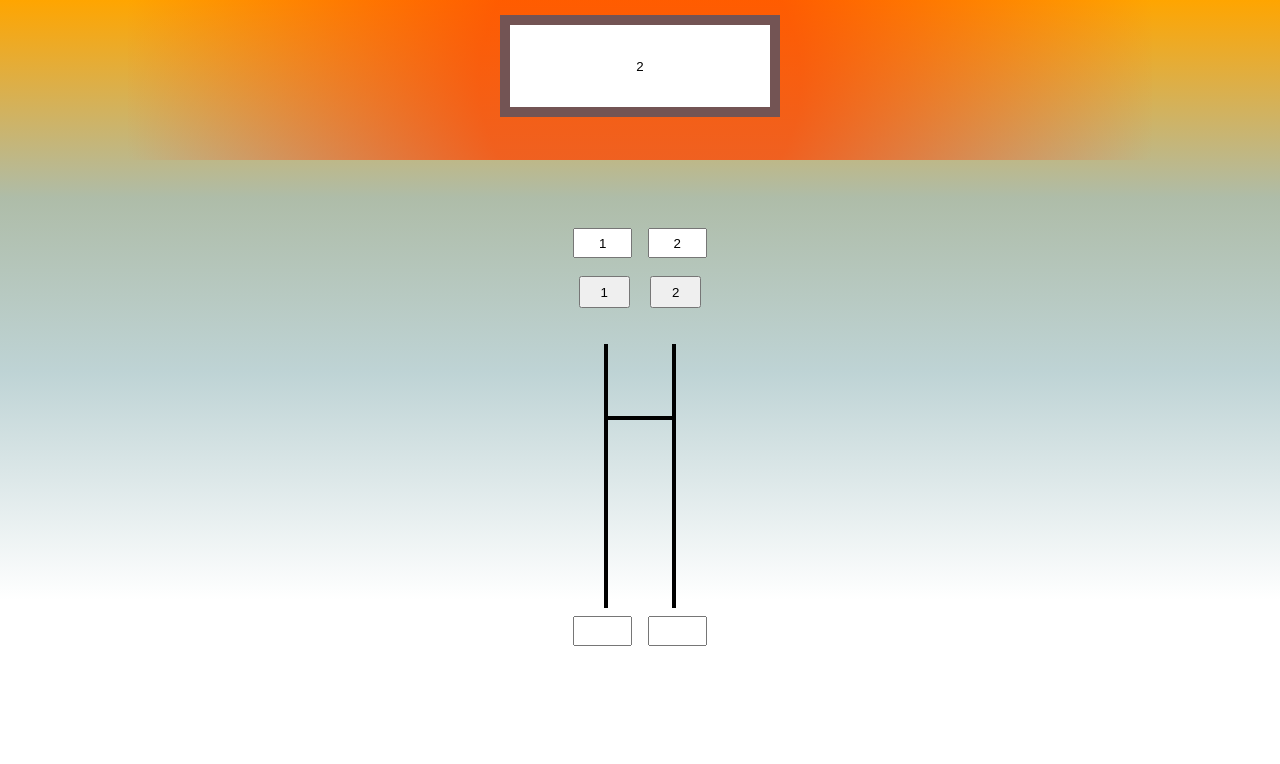
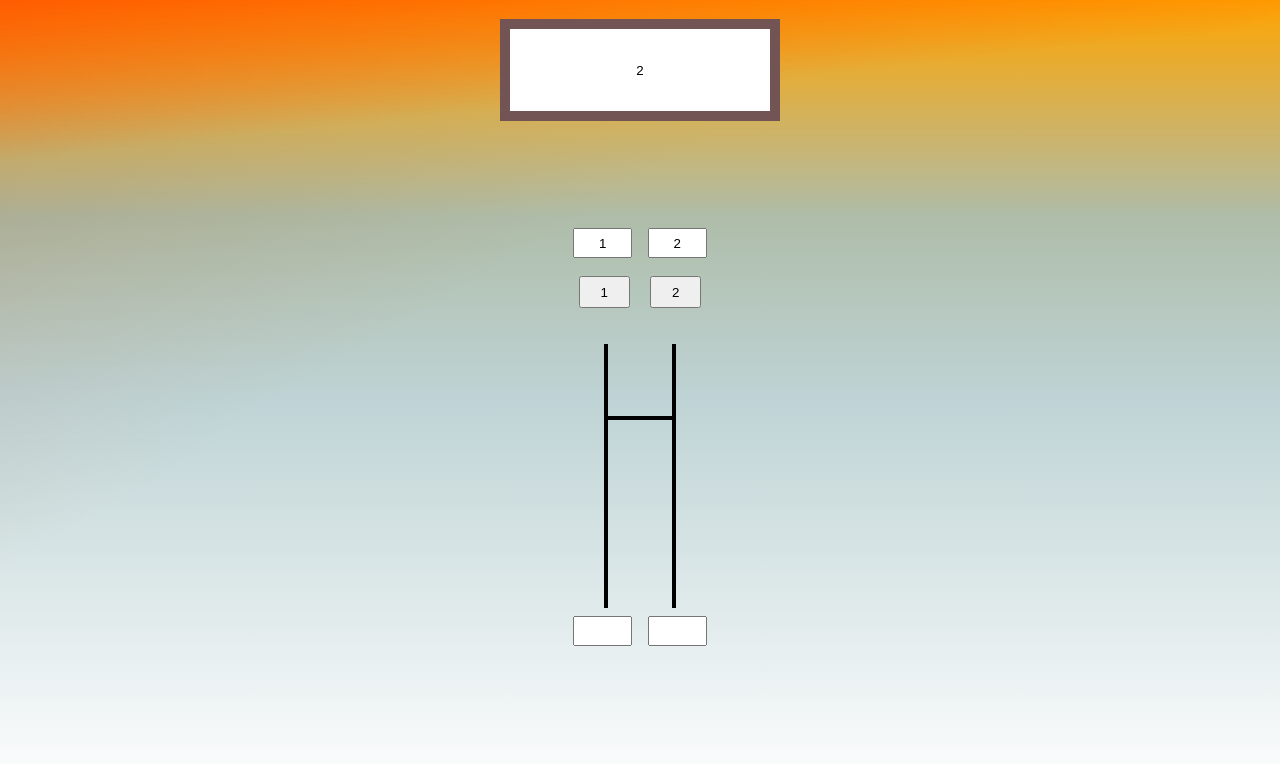
Before and after one commit to coldean/React, a React (Create React App) app in the folder personal-test-1/: page /laddergame in a window 1280 px wide. Shown: the top 764 px of the page. Built offline with nearby package versions, Linux system fonts and the light colour scheme.

Commit message:
fixed step visiablity and added some deco

```diff
--- a/personal-test-1/src/components/Count.scss
+++ b/personal-test-1/src/components/Count.scss
@@ -1,15 +1,26 @@
 .Form {
-  width: 80vw;
+  width: 100vw;
   height: 20vh;
   background: rgb(255, 69, 0);
-  background: radial-gradient(
-    circle,
-    rgba(255, 69, 0, 0.7596288515406162) 31%,
-    rgba(138, 176, 179, 0) 100%
+  background: linear-gradient(
+    174deg,
+    rgba(255, 69, 0, 0.7596288515406162) 0%,
+    rgba(138, 176, 179, 0) 55%
   );
   margin-left: auto;
   margin-right: auto;
   text-align: center;
+}
+@keyframes bcm {
+  0% {
+    background-position: 50% 0%;
+  }
+  50% {
+    background-position: 50% 100%;
+  }
+  100% {
+    background-position: 50% 0%;
+  }
 }
 
 .Input {
--- a/personal-test-1/src/components/Ladder.scss
+++ b/personal-test-1/src/components/Ladder.scss
@@ -22,7 +22,7 @@ $delay: 0.3;
   padding: 0;
 
   background-color: black;
-  color: white;
+  //color: white;
 }
 .Ladder-Vertical {
   @include ladderVertical(0);
@@ -54,14 +54,14 @@ $delay: 0.3;
   margin-left: 0.3vw;
   padding: 0;
   background-color: $background-color;
-  color: white;
+  //color: white;
 }
 .Ladder-Horizontal {
   @include ladderHorizontal(black);
 }
 
 .Ladder-Horizontal.deleted {
-  background: white;
+  //background: white;
   visibility: hidden;
   &.start {
     margin-left: 0vw;
--- a/personal-test-1/src/components/LadderStart.js
+++ b/personal-test-1/src/components/LadderStart.js
@@ -121,7 +121,11 @@ const LadderStart = ({
                 ></div>
               </div>
               {verId === count - 1 || horId === ladderStep ? null : ( // 가로
-                <div className="Ladder-Horizontal">
+                <div
+                  className={
+                    routeHor[horId][verId].check ? "Ladder-Horizontal" : ""
+                  }
+                >
                   <div
                     className={`Ladder-Horizontal ${
                       routeHor[horId][verId].check
--- a/personal-test-1/src/pages/LadderGame.js
+++ b/personal-test-1/src/pages/LadderGame.js
@@ -17,6 +17,8 @@ const LadderGame = () => {
 
   console.log("called LadderGame, Count = ", { count });
   return (
+    <>
+      <div className="Ambient-Background" />
       <div className="LadderGame-Main">
         <LadderGameCount
           className="LadderGameCount-Main"
@@ -31,6 +33,7 @@ const LadderGame = () => {
           isStarted={isStarted}
         />
       </div>
+    </>
   );
 };
 
--- a/personal-test-1/src/pages/LadderGame.scss
+++ b/personal-test-1/src/pages/LadderGame.scss
@@ -1,19 +1,46 @@
 .LadderGame-Main {
   width: 100%;
-  height: 100%;
+  height: 100vh;
   margin: 0;
   margin-left: auto;
   margin-right: auto;
   text-align: center;
   position: relative;
-  background: rgb(138, 176, 179);
+  background: rgb(85, 85, 227);
   background: linear-gradient(
     0deg,
-    rgba(138, 176, 179, 0) 0%,
-    rgba(138, 176, 179, 0.5523459383753502) 38%,
-    rgba(117, 141, 107, 0.583158263305322) 67%,
+    rgba(113, 133, 202, 0) 0%,
+    rgba(138, 176, 179, 0.5523459383753502) 50%,
+    rgba(117, 141, 107, 0.583158263305322) 73%,
     rgba(255, 165, 0, 1) 100%
   );
+  animation: bcm 20s ease-in-out infinite;
+}
+
+.Ambient-Background {
+  width: 100%;
+  height: 100vh;
+  position: fixed;
+  top: 0;
+  background: rgb(255, 106, 0);
+  background: linear-gradient(
+    149deg,
+    rgba(234, 80, 14, 1) 0%,
+    rgba(255, 241, 81, 0) 40%
+  );
+  background-size: 300% 300%;
+  animation: bcm 10s ease-in-out infinite;
+}
+@keyframes bcm {
+  0% {
+    background-position: 50% 0%;
+  }
+  50% {
+    background-position: 50% 100%;
+  }
+  100% {
+    background-position: 50% 0%;
+  }
 }
 
 .LadderGameCount-Main {
```
Lines whose indentation alone changed are shown as unchanged.
